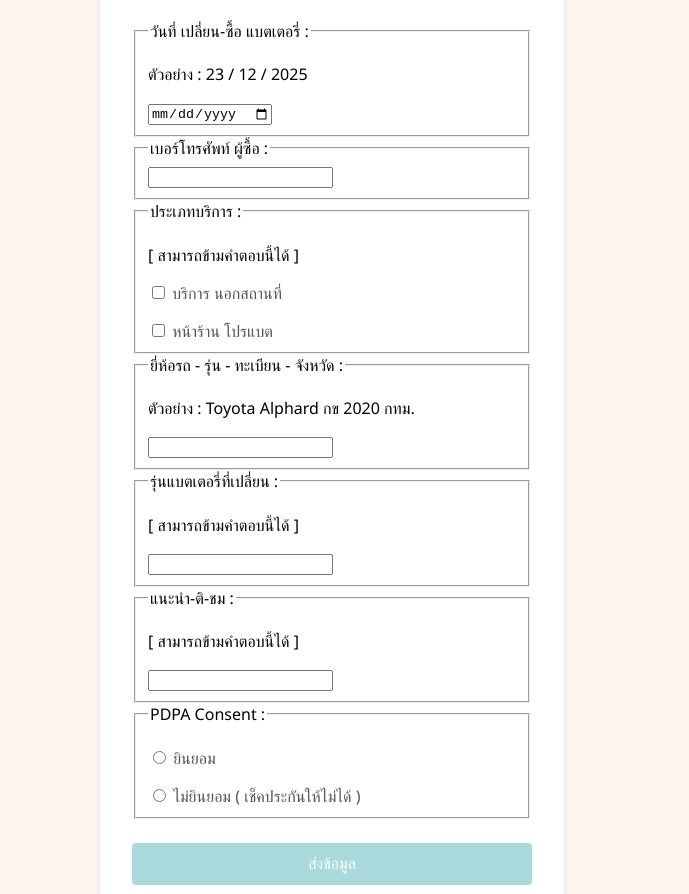
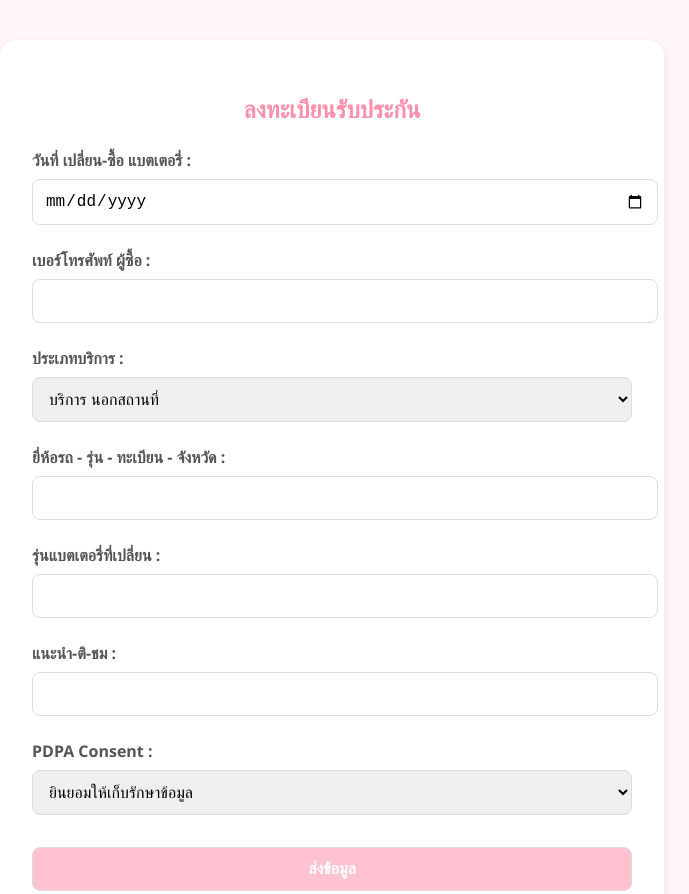
Before and after one commit to ProBatt/register, a plain HTML site: page index.html in a window 1280 px wide. Shown: the top 894 px of the page, without its empty margins (308-997 px from the left). Drawn offline with Linux system fonts and the light colour scheme.

Commit message:
Update index.html

```diff
--- a/index.html
+++ b/index.html
@@ -1,162 +1,96 @@
 <!DOCTYPE html>
 <html lang="th">
 <head>
-  <meta charset="UTF-8">
-  <meta name="viewport" content="width=device-width, initial-scale=1">
+  <meta charset="UTF-8" />
+  <meta name="viewport" content="width=device-width, initial-scale=1.0"/>
   <title>ชื่อหัวฟอร์มของเรา</title>
   <style>
     body {
-      background-color: #fdf6f0;
-      font-family: 'Segoe UI', Tahoma, Geneva, Verdana, sans-serif;
+      font-family: 'Segoe UI', sans-serif;
+      background: #fef6f9;
       display: flex;
+      align-items: center;
       justify-content: center;
-      align-items: center;
-      height: 100vh;
+      padding: 2rem;
     }
-    .form-container {
-      background-color: #ffffff;
+    form {
+      background: #fff;
+      border-radius: 1rem;
+      box-shadow: 0 4px 10px rgba(0,0,0,0.1);
       padding: 2rem;
-      border-radius: 8px;
-      box-shadow: 0 4px 6px rgba(0, 0, 0, 0.1);
-      max-width: 400px;
+      max-width: 600px;
       width: 100%;
     }
-    h1 {
+    h2 {
       text-align: center;
-      color: #333333;
-      margin-bottom: 1.5rem;
+      color: #ff8fab;
     }
     label {
       display: block;
-      margin-top: 1rem;
-      color: #555555;
+      margin-top: 1.5rem;
+      font-weight: bold;
+      color: #555;
     }
-    select, input[type="number"] {
+    input, select, textarea, button {
       width: 100%;
-      padding: 0.5rem;
       margin-top: 0.5rem;
-      border: 1px solid #cccccc;
-      border-radius: 4px;
+      padding: 0.75rem;
+      border: 1px solid #ddd;
+      border-radius: 0.5rem;
+      font-size: 1rem;
     }
     button {
-      margin-top: 1.5rem;
-      width: 100%;
-      padding: 0.75rem;
-      background-color: #a8dadc;
-      border: none;
-      border-radius: 4px;
-      color: #ffffff;
-      font-size: 1rem;
+      background: #ffc2d1;
+      color: #fff;
+      font-weight: bold;
       cursor: pointer;
+      transition: background 0.3s ease;
+      margin-top: 2rem;
     }
     button:hover {
-      background-color: #457b9d;
+      background: #ff8fab;
     }
   </style>
 </head>
 <body>
-  <div class="form-container">
-    <h1>ชื่อหัวฟอร์มของเรา</h1>
-    <form id="customForm">
-      <fieldset>
-        <legend for="2082416532">วันที่ เปลี่ยน-ซื้อ แบตเตอรี่ :</legend>
-        <div class="form-group">
-            <p class="help-block">ตัวอย่าง : 23 / 12 / 2025</p>
-            <input type="date" id="1466271673_date" placeholder="15/4/2568" class="form-control" >
-        </div>
-    </fieldset>
 
-      <fieldset>
-        <legend for="1261821081">เบอร์โทรศัพท์ ผู้ซื้อ :</legend>
-        <div class="form-group">
-            <input id="1337987657" type="text" name="entry.1337987657" class="form-control" required>
-        </div>
-    </fieldset>
+  <form id="myForm" action="https://docs.google.com/forms/d/e/1FAIpQLScKTHnmM3GWaoUwTusnD9MOBI3ND4FaDLL7Uw2TsFkeSK53QA/formResponse" method="POST" target="hidden_iframe" onsubmit="submitted=true;">
+    <h2>ลงทะเบียนรับประกัน</h2>
 
-      <fieldset>
-        <legend for="1358296149">ประเภทบริการ :</legend>
-        <div class="form-group">
-            <p class="help-block">[ สามารถข้ามคำตอบนี้ได้ ]</p>
-            <div class="checkbox">
-                <label>
-                    <input type="checkbox" name="entry.846612547" value="บริการ นอกสถานที่" >
-                    บริการ นอกสถานที่
-                </label>
-            </div>
-            <div class="checkbox">
-                <label>
-                    <input type="checkbox" name="entry.846612547" value="หน้าร้าน โปรแบต" >
-                    หน้าร้าน โปรแบต
-                </label>
-            </div>
-        </div>
-    </fieldset>
+    <label>วันที่ เปลี่ยน-ซื้อ แบตเตอรี่ :</label>
+    <input type="date" name="entry.1111111111" required />
 
-      <fieldset>
-        <legend for="98565871">ยี่ห้อรถ - รุ่น - ทะเบียน - จังหวัด :</legend>
-        <div class="form-group">
-            <p class="help-block">ตัวอย่าง : Toyota Alphard  กข 2020 กทม.</p>
-            <input id="1057129787" type="text" name="entry.1057129787" class="form-control" required>
-        </div>
-    </fieldset>
+    <label>เบอร์โทรศัพท์ ผู้ซื้อ :</label>
+    <input type="text" name="entry.2222222222" required />
 
-      <fieldset>
-        <legend for="1577974053">รุ่นแบตเตอรี่ที่เปลี่ยน :</legend>
-        <div class="form-group">
-            <p class="help-block">[ สามารถข้ามคำตอบนี้ได้ ]</p>
-            <input id="490785800" type="text" name="entry.490785800" class="form-control" >
-        </div>
-    </fieldset>
+    <label>ประเภทบริการ :</label>
+    <select name="entry.3333333333" required>
+      <option value="บริการ นอกสถานที่">บริการ นอกสถานที่</option>
+      <option value="หน้าร้าน โปรแบต">หน้าร้าน โปรแบต</option>
+    </select>
 
-      <fieldset>
-        <legend for="1355252599">แนะนำ-ติ-ชม :</legend>
-        <div class="form-group">
-            <p class="help-block">[ สามารถข้ามคำตอบนี้ได้ ]</p>
-            <input id="1111723542" type="text" name="entry.1111723542" class="form-control" >
-        </div>
-    </fieldset>
+    <label>ยี่ห้อรถ - รุ่น - ทะเบียน - จังหวัด :</label>
+    <input type="text" name="entry.4444444444" required />
 
-      <fieldset>
-        <legend for="1586559506">PDPA Consent :</legend>
-        <div class="form-group">
-            <div class="radio">
-                <label>
-                    <input type="radio" name="entry.1691501080" value="ยินยอม" required>
-                    ยินยอม
-                </label>
-            </div>
-            <div class="radio">
-                <label>
-                    <input type="radio" name="entry.1691501080" value="ไม่ยินยอม ( เช็คประกันให้ไม่ได้ )" required>
-                    ไม่ยินยอม ( เช็คประกันให้ไม่ได้ )
-                </label>
-            </div>
-        </div>
-    </fieldset>
+    <label>รุ่นแบตเตอรี่ที่เปลี่ยน :</label>
+    <input type="text" name="entry.5555555555" required />
 
-      <button type="submit">ส่งข้อมูล</button>
-    </form>
-  </div>
+    <label>แนะนำ-ติ-ชม :</label>
+    <input type="text" name="entry.6666666666" />
+
+    <label>PDPA Consent :</label>
+    <select name="entry.7777777777" required>
+      <option value="ยินยอมให้ใช้ข้อมูล">ยินยอมให้เก็บรักษาข้อมูล</option>
+      <option value="ไม่ยินยอม">ไม่ยินยอม</option>
+    </select>
+
+    <button type="submit">ส่งข้อมูล</button>
+    <iframe name="hidden_iframe" id="hidden_iframe" style="display:none;" onload="if(submitted){alert('ส่งข้อมูลเรียบร้อยแล้ว');document.getElementById('myForm').reset();}"></iframe>
+  </form>
 
   <script>
-    document.getElementById('customForm').addEventListener('submit', function(e) {
-      e.preventDefault(); // Prevent default form submission
+    let submitted = false;
+  </script>
 
-      const form = e.target;
-      const data = new FormData(form);
-
-      fetch('https://docs.google.com/forms/d/e/1FAIpQLScKTHnmM3GWaoUwTusnD9MOBI3ND4FaDLL7Uw2TsFkeSK53QA/viewform?usp=pp_url', {
-        method: 'POST',
-        mode: 'no-cors',
-        body: data
-      }).then(() => {
-        // Optionally, reset the form or display a success message
-        form.reset();
-        alert('ส่งข้อมูลเรียบร้อยแล้ว!');
-      }).catch((error) => {
-        console.error('Error!', error.message);
-      });
-    });
-  </script>
 </body>
 </html>
```
